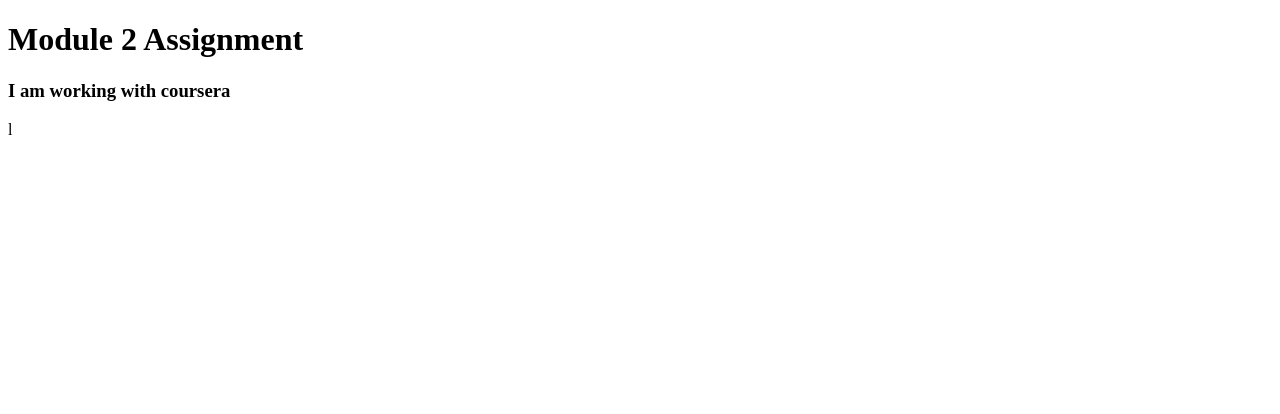
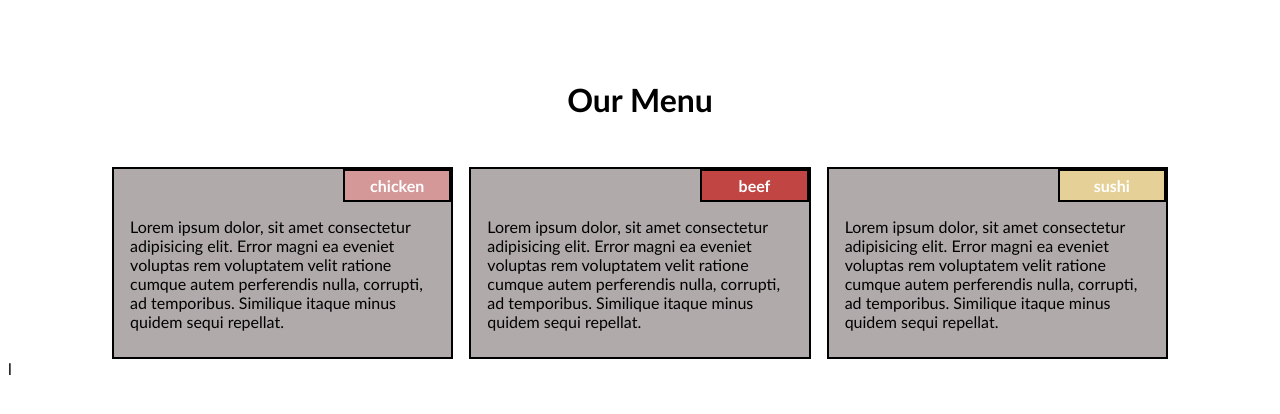
Before and after one commit to AbdulSamad676/module_2_Assignment, a plain HTML site: page index.html in a window 1280 px wide. Drawn offline with Linux system fonts and the light colour scheme.

Commit message:
Basic layout is completed

```diff
--- a/css/style.css
+++ b/css/style.css
@@ -0,0 +1,86 @@
+* {
+	font-family: 'Gill Sans', 'Gill Sans MT', Calibri, 'Trebuchet MS',
+		sans-serif;
+}
+.main-heading {
+	text-align: center;
+	margin-top: 5rem;
+}
+div {
+	border: 2px solid black;
+	background-color: rgb(153, 153, 153);
+}
+p {
+	margin-top: 2rem;
+	padding: 1rem;
+}
+.container {
+	margin-top: 3rem;
+	margin-right: auto;
+	margin-left: auto;
+	width: 90%;
+	display: flex;
+	justify-content: center;
+	align-items: center;
+	border: none;
+	background: none;
+}
+.chicken {
+	position: relative;
+	display: inline-block;
+	background-color: rgba(153, 145, 145, 0.774);
+	height: 12rem;
+	width: 30%;
+	box-sizing: border-box;
+}
+.chicken-title {
+	color: white;
+	width: 25%;
+	text-align: center;
+	position: absolute;
+	right: 0;
+	top: 0;
+	padding: 5px 10px 5px 10px;
+	font-weight: bold;
+	background-color: rgb(213, 152, 152);
+}
+.beef {
+	display: inline-block;
+	background-color: rgba(153, 145, 145, 0.774);
+	height: 12rem;
+	width: 30%;
+	box-sizing: border-box;
+	margin-left: 1rem;
+	margin-right: 1rem;
+	position: relative;
+}
+.beef-title {
+	color: white;
+	width: 25%;
+	text-align: center;
+	position: absolute;
+	right: 0;
+	top: 0;
+	padding: 5px 10px 5px 10px;
+	font-weight: bold;
+	background-color: rgb(193, 69, 67);
+}
+.sushi {
+	display: inline-block;
+	background-color: rgba(153, 145, 145, 0.774);
+	height: 12rem;
+	width: 30%;
+	box-sizing: border-box;
+	position: relative;
+}
+.sushi-title {
+	color: white;
+	width: 25%;
+	text-align: center;
+	position: absolute;
+	right: 0;
+	top: 0;
+	padding: 5px 10px 5px 10px;
+	font-weight: bold;
+	background-color: rgb(229, 209, 152);
+}
--- a/index.html
+++ b/index.html
@@ -10,8 +10,29 @@
 </head>
 
 <body>
-    <h1>Module 2 Assignment</h1>
-    <h3>I am working with coursera</h3>
+    <h1 class="main-heading">Our Menu</h1>
+    <div class="container">
+        <div class="chicken">
+            <div class="chicken-title">
+                chicken
+            </div>
+            <p>Lorem ipsum dolor, sit amet consectetur adipisicing elit. Error magni ea eveniet voluptas rem voluptatem
+                velit ratione cumque autem perferendis nulla, corrupti, ad temporibus. Similique itaque minus quidem
+                sequi repellat.</p>
+        </div>
+        <div class="beef">
+            <div class="beef-title">beef</div>
+            <p>Lorem ipsum dolor, sit amet consectetur adipisicing elit. Error magni ea eveniet voluptas rem voluptatem
+                velit ratione cumque autem perferendis nulla, corrupti, ad temporibus. Similique itaque minus quidem
+                sequi repellat.</p>
+        </div>
+        <div class="sushi">
+            <div class="sushi-title">sushi</div>
+            <p>Lorem ipsum dolor, sit amet consectetur adipisicing elit. Error magni ea eveniet voluptas rem voluptatem
+                velit ratione cumque autem perferendis nulla, corrupti, ad temporibus. Similique itaque minus quidem
+                sequi repellat.</p>
+        </div>
+    </div>
 </body>
 
 </html>l
```
